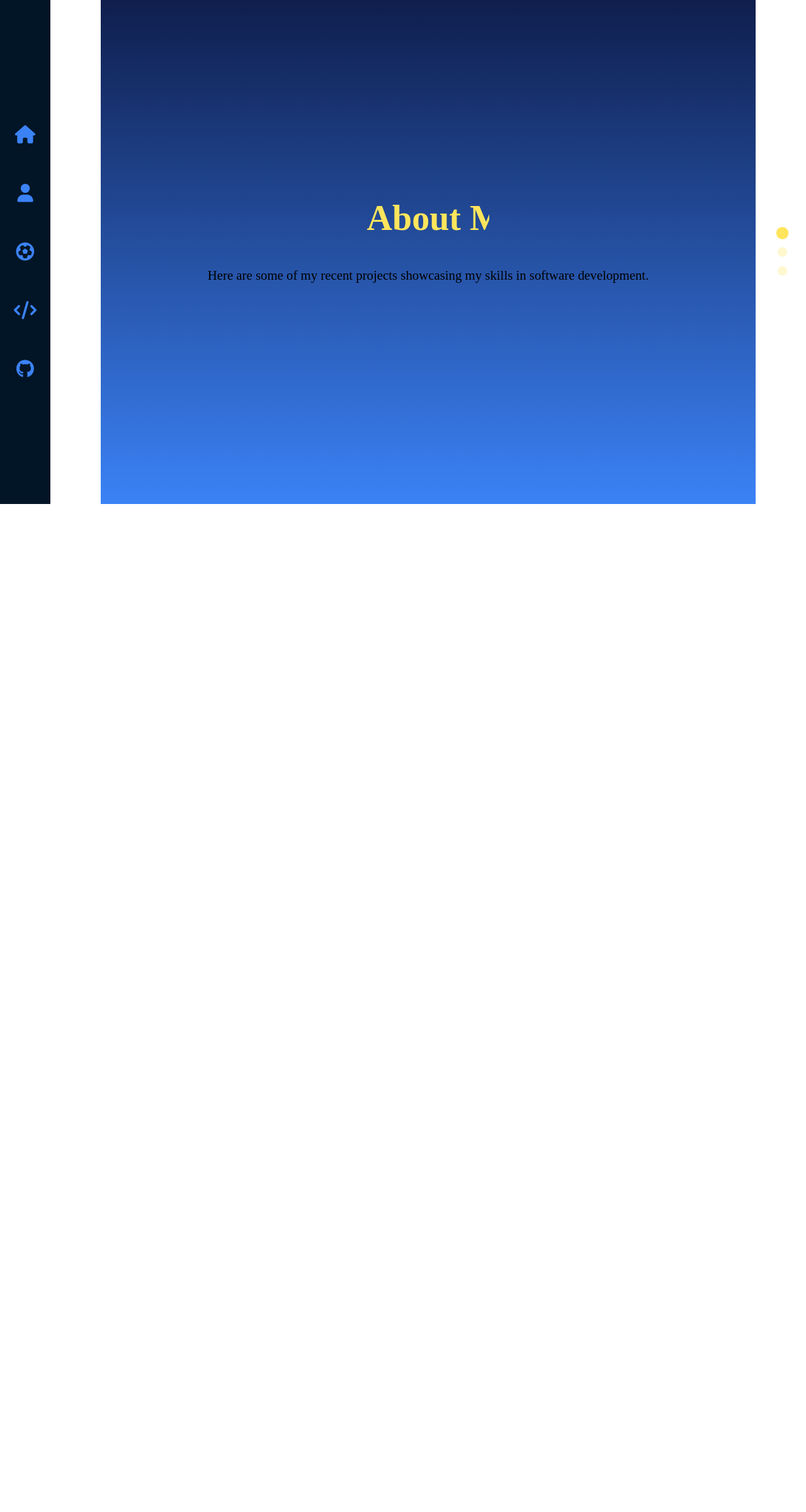
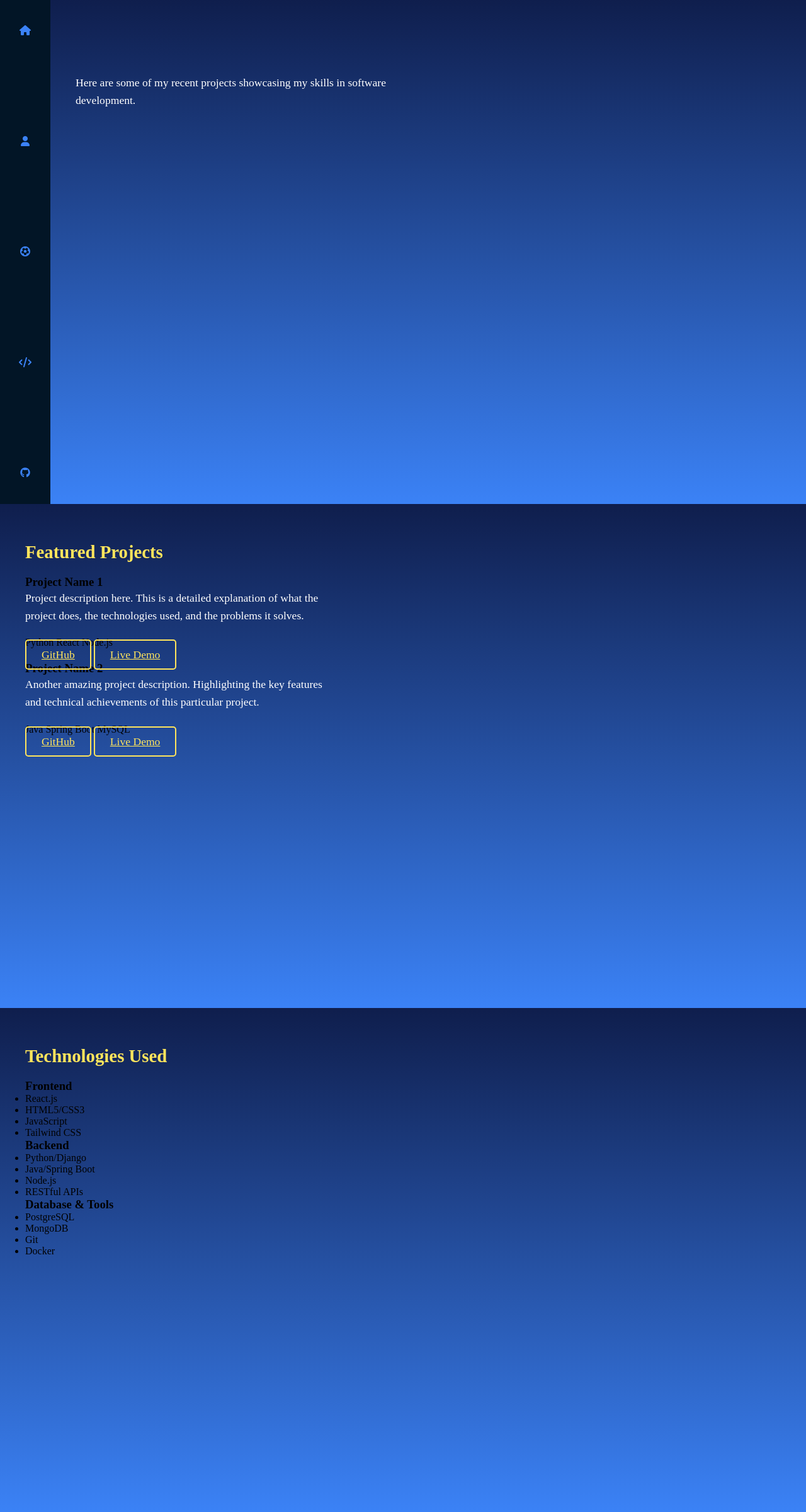
Before and after one commit to gomezc08/Portfolio, a Flask app: page /project in a window 1280 px wide. Shown: the whole page at 63% size. Before the commit the page ends 800 px from the top, so only its background shows below. Run offline with Flask 3, Linux system fonts and the light colour scheme.

Commit message:
rough draft 2

```diff
--- a/Templates/home.html
+++ b/Templates/home.html
@@ -29,7 +29,7 @@
 
                 <div class="main-content">
                     <div class="text-content">
-                        <h1 class="reveal-text">About Me</h1>
+                        <h1 class="reveal-text" data-text="About Me">About Me</h1>
                         <p>I am a Software Engineer with ambitions in Backend and Full Stack Engineering, currently a Computer Science student at George Washington University, and a recent graduate of Whitman College.</p>
                     </div>
                 </div>
@@ -105,7 +105,6 @@
         </section>
     </div>
 
-    <!-- Scroll indicators -->
     <div class="scroll-indicator">
         <div class="scroll-dot active"></div>
         <div class="scroll-dot"></div>
--- a/Templates/project.html
+++ b/Templates/project.html
@@ -29,14 +29,14 @@
 
                 <div class="main-content">
                     <div class="text-content">
-                        <h1 class="reveal-text">Projects</h1>
+                        <h1 class="reveal-text" data-text="Projects">Projects</h1>
                         <p>Here are some of my recent projects showcasing my skills in software development.</p>
                     </div>
                 </div>
             </div>
         </section>
 
-        <!-- Second Section - Featured Projects -->
+        <!-- Second Section -->
         <section class="scroll-section">
             <div class="container">
                 <div class="main-content">
@@ -74,7 +74,7 @@
             </div>
         </section>
 
-        <!-- Third Section - Technologies -->
+        <!-- Third Section -->
         <section class="scroll-section">
             <div class="container">
                 <div class="main-content">
@@ -115,7 +115,6 @@
         </section>
     </div>
 
-    <!-- Scroll indicators -->
     <div class="scroll-indicator">
         <div class="scroll-dot active"></div>
         <div class="scroll-dot"></div>
--- a/Templates/soccer.html
+++ b/Templates/soccer.html
@@ -29,7 +29,7 @@
 
                 <div class="main-content">
                     <div class="text-content">
-                        <h1 class="reveal-text">Whitman College Men's Soccer NCAA Captain</h1>
+                        <h1 class="reveal-text" data-text="Whitman College Men's Soccer NCAA Captain">Whitman College Men's Soccer NCAA Captain</h1>
                     </div>
                 </div>
             </div>
@@ -84,7 +84,6 @@
         </section>
     </div>
 
-    <!-- Scroll indicators -->
     <div class="scroll-indicator">
         <div class="scroll-dot active"></div>
         <div class="scroll-dot"></div>
--- a/static/css/style.css
+++ b/static/css/style.css
@@ -5,62 +5,9 @@
     box-sizing: border-box;
 }
 
-html {
-    scroll-behavior: smooth;
-    height: 100%;
-    overflow: hidden; /* Prevent default scrolling */
-}
-
-
-body {
-    height: 100%;
-    overflow: hidden;
-}
-
-/* Main scroll container */
-
 .container {
     display: flex;
-    width: 100%;
-    height: 100vh;
-    padding: 0 80px 0 160px; /* Add padding to account for left panel */
-}
-
-.scroll-indicator {
-    position: fixed;
-    right: 30px;
-    top: 50%;
-    transform: translateY(-50%);
-    z-index: 1000;
-    display: flex;
-    flex-direction: column;
-    gap: 15px;
-}
-
-.scroll-dot {
-    width: 15px;
-    height: 15px;
-    border-radius: 50%;
-    background-color: rgba(255, 229, 92, 0.3);
-    cursor: pointer;
-    transition: all 0.3s ease;
-}
-
-.scroll-dot.active {
-    background-color: #FFE55C;
-    transform: scale(1.3);
-}
-
-/* Add smooth transition for content */
-.scroll-section {
-    height: 100vh;
-    scroll-snap-align: start;
-    scroll-snap-stop: always;
-    position: relative;
-    overflow: hidden;
-    display: flex;
-    align-items: center; /* Center content vertically */
-    justify-content: center; /* Center content horizontally */
+    min-height: 100vh;
 }
 
 /* Left panel styling */
@@ -69,60 +16,52 @@
     padding: 20px;
     display: flex;
     flex-direction: column;
-    justify-content: center; /* Center icons vertically */
-    background-color: #021526;
-    position: fixed;
-    height: 100vh;
-    z-index: 1000; /* Ensure it's always on top */
-    left: 0;
-    top: 0;
+    justify-content: space-between;
+    background-color: #021526;  /* Dark purple as requested */
 }
 
 .nav-icon {
-    margin: 30px 0; /* Increase spacing between icons */
+    margin: 20px 0;
     text-align: center;
 }
 
 .nav-icon a {
-    color: #3b82f6;
+    color: #3b82f6 ;  /* Light purple for icons to complement the dark background */
     text-decoration: none;
-    transition: color 0.3s ease;
-    font-size: 1.8em; /* Make icons larger */
+    transition: color 0.3s ease;  /* Smooth transition for hover effect */
 }
 
 .nav-icon a:hover {
-    color: #FFE55C;
+    color: #FFF;  /* White on hover for better interaction feedback */
 }
 
+/* Main content styling */
 .main-content {
     flex: 1;
+    padding: 40px;
     display: flex;
-    flex-direction: column;
-    align-items: center;
-    justify-content: center;
-    padding: 40px;
-    min-height: 100vh;
-    background: linear-gradient(180deg, #0f1e4d 0%, #3b82f6 100%);
+    gap: 40px; /* Adds space between columns */
+    animation: fadeIn 0.8s ease-out;
+    background: linear-gradient(180deg, #0f1e4d  0%, #3b82f6 100%);
 }
 
 
 .text-content {
-    max-width: 800px; /* Increased from 500px */
-    width: 100%;
-    text-align: center; /* Center text */
-    padding: 0 20px;
+    flex: 1;
+    max-width: 500px; /* Adjust this value as needed */
 }
 
 h1 {
-    font-size: 3.5em; /* Larger headings */
-    margin-bottom: 40px;
-    text-align: center;
+    margin-bottom: 30px;
+    font-size: 2.5em;
+    color: #FFE55C;
 }
 
 h2 {
-    font-size: 2.5em;
-    margin: 30px 0;
-    text-align: center;
+    margin: 20px 0;
+    font-size: 1.8em;
+    color: #FFE55C;
+    animation: bounceIn 0.8s cubic-bezier(0.68, -0.55, 0.265, 1.55);
 }
 
 h1, h2 {
@@ -153,9 +92,10 @@
 
 /* Paragraph styling */
 p {
-    font-size: 1.3em;
-    line-height: 1.8;
-    margin-bottom: 30px;
+    color: white;
+    line-height: 1.6;
+    margin-bottom: 20px;
+    font-size: 1.1em;
 }
 
 /* Profile picture styling */
@@ -458,16 +412,7 @@
 }
 
 .reveal-text::before {
-    content: 'About Me';  /* Must match your h1 text */
-    position: absolute;
-    top: 0;
-    left: 0;
-    width: 100%;
-    height: 100%;
-    color: #FFE55C;  /* Your yellow color */
-    animation: typing 2s steps(8);  /* Adjust steps to match character count */
-    overflow: hidden;
-    white-space: nowrap;
+    content: attr(data-text); /* Will use the data-text attribute instead of hardcoded 'About Me' */
 }
 
 @keyframes typing {
@@ -549,88 +496,3 @@
 .slides {
     min-height: 250px;
 }
-
-/* Project card styling */
-.project-card {
-    max-width: 800px;
-    margin: 30px auto;
-    padding: 40px;
-}
-
-.project-card:hover {
-    transform: translateY(-5px);
-    box-shadow: 0 10px 20px rgba(0, 0, 0, 0.2);
-}
-
-.project-card h3 {
-    color: #FFE55C;
-    margin-bottom: 15px;
-    font-size: 1.4em;
-}
-
-.project-tech {
-    margin: 15px 0;
-}
-
-.project-tech span {
-    background: rgba(255, 229, 92, 0.2);
-    color: #FFE55C;
-    padding: 5px 10px;
-    border-radius: 15px;
-    font-size: 0.9em;
-    margin-right: 10px;
-    display: inline-block;
-    margin-bottom: 10px;
-}
-
-/* Technology grid styling */
-.tech-grid {
-    display: grid;
-    grid-template-columns: repeat(auto-fit, minmax(250px, 1fr));
-    gap: 20px;
-    margin-top: 20px;
-}
-
-.tech-category {
-    background: rgba(46, 7, 63, 0.5);
-    border-radius: 10px;
-    padding: 20px;
-    border-left: 3px solid #FFE55C;
-}
-
-.tech-category h3 {
-    color: #FFE55C;
-    margin-bottom: 15px;
-    font-size: 1.2em;
-}
-
-.tech-category ul {
-    list-style: none;
-    padding: 0;
-}
-
-.tech-category li {
-    color: white;
-    margin: 10px 0;
-    padding-left: 20px;
-    position: relative;
-}
-
-.tech-category li:before {
-    content: "•";
-    color: #FFE55C;
-    position: absolute;
-    left: 0;
-}
-
-/* Project links spacing */
-.project-links {
-    display: flex;
-    gap: 15px;
-    margin-top: 20px;
-}
-
-.project-links .highlight-button {
-    padding: 8px 16px;
-    font-size: 0.9em;
-}
```
Also changed, not shown: other parts of static/css/style.css (+51 -35 lines), Templates/bio.html (+3 -4 lines), static/scroll.js (+22 -36 lines).
